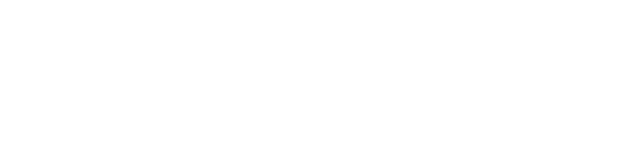
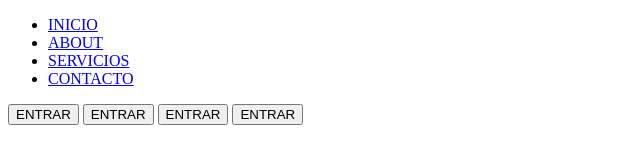
Before and after one commit to valerivera10/proyecto, a plain HTML site: page index.html in a window 1280 px wide. Shown: the whole page, without its empty margins (0-640 px from the left). Drawn offline with Linux system fonts and the light colour scheme.

Commit message:
feat: :tada: inicie el segundo ejercicio y ya hice la parte del html

```diff
--- a/index.html
+++ b/index.html
@@ -8,6 +8,22 @@
     <link rel="stylesheet" href="js/main.js">
 </head>
 <body>
+    <header>
+        <nav>
+           <ul>
+                <li><a href="#">INICIO</a></li>
+                <li><a href="#">ABOUT</a></li>
+                <li><a href="#">SERVICIOS</a></li>
+                <li><a href="#">CONTACTO</a></li>
+           </ul>
+           <div class="contenedorBotones">
+                <button>ENTRAR</button>
+                <button>ENTRAR</button>
+                <button>ENTRAR</button>
+                <button>ENTRAR</button>
+           </div>
+        </nav>
+    </header>
 
 </body>
 </html>
```
